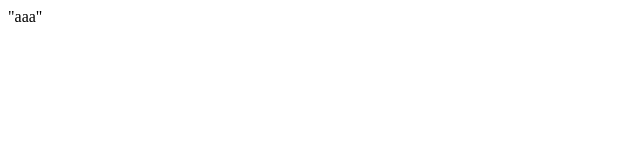
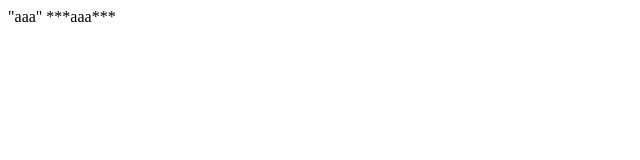
Before and after one commit to ZCreturn0/Vue-, a plain HTML site: page 过滤器/index.html in a window 1280 px wide. Shown: the full height of the page, 0-640 px from the left. Drawn offline with Linux system fonts and the light colour scheme.

Commit message:
局部过滤器

```diff
--- a/过滤器/index.html
+++ b/过滤器/index.html
@@ -15,8 +15,10 @@
     <body>
         <div id="app">
             {{msg | filterFormat}}
+            {{msg | innerFilter('***')}}
         </div>
         <script>
+            // 全局过滤器
             Vue.filter('filterFormat', function(data){
                 return `"${data}"`;
             });
@@ -31,6 +33,12 @@
                 },
                 methods: {
 
+                },
+                // 局部过滤器
+                filters: {
+                    innerFilter(data, charactor="\""){
+                        return charactor + data + charactor;
+                    }
                 }
             });
         </script>
```
